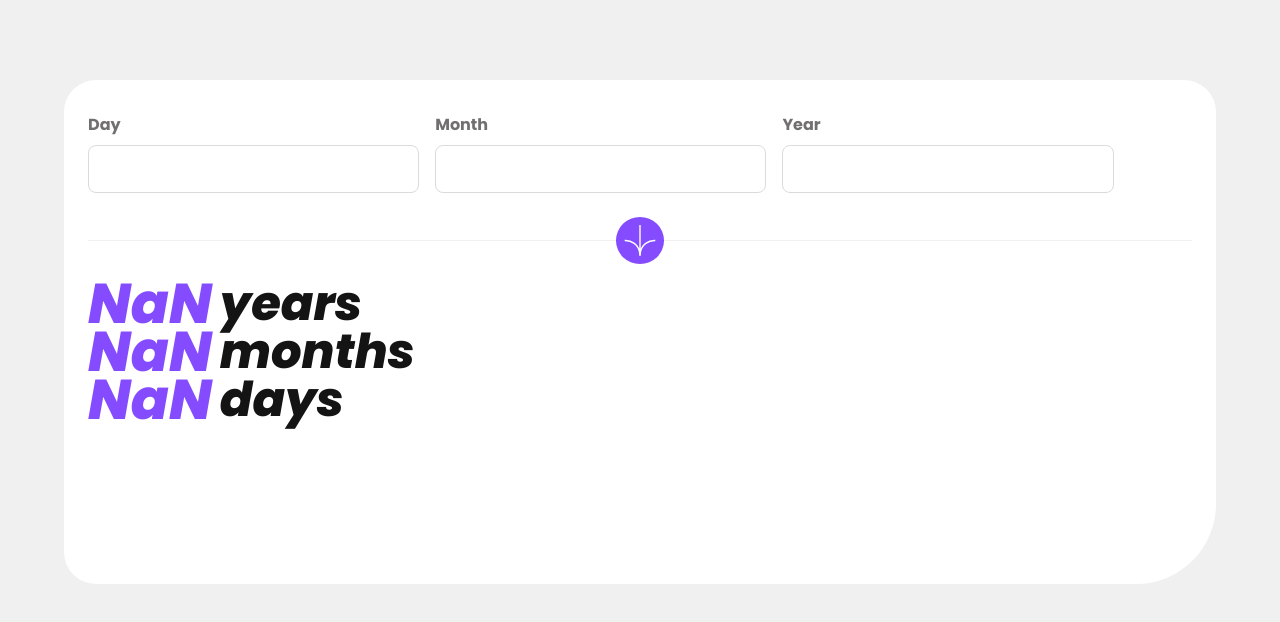
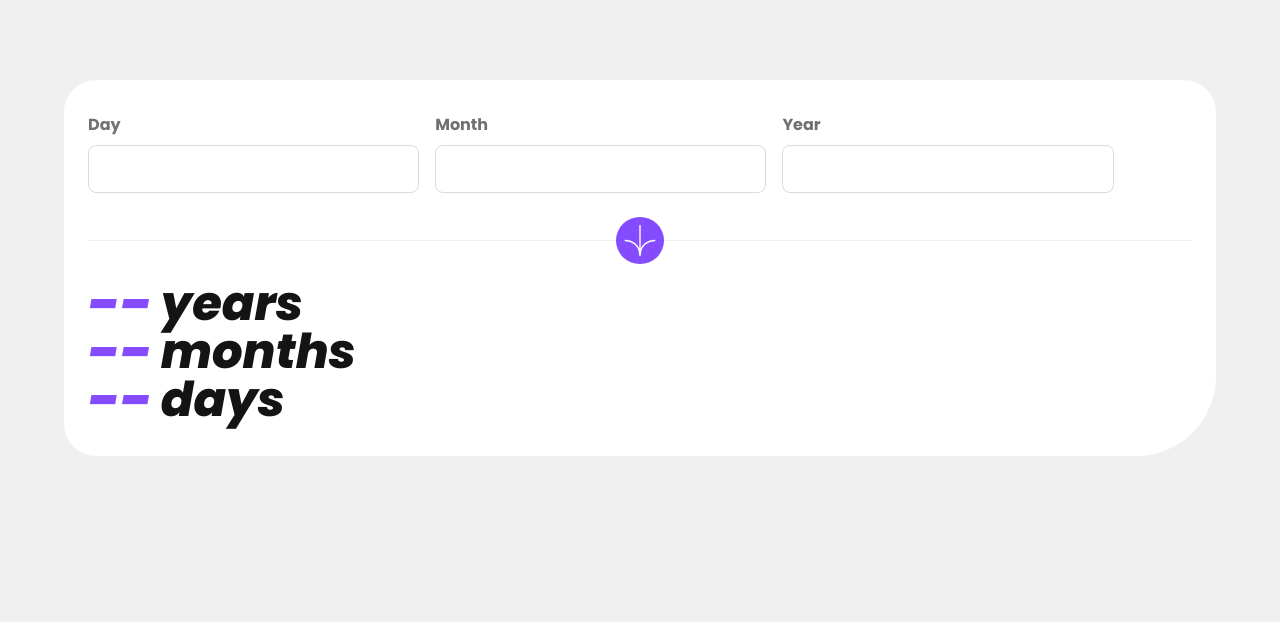
Before and after one commit to 8n9ght/age-calculator, a React (Create React App) app: page / in a window 1280 px wide. Shown: the top 622 px of the page. Built offline with nearby package versions, Linux system fonts and the light colour scheme.

Commit message:
added error logic

```diff
--- a/src/App.js
+++ b/src/App.js
@@ -2,9 +2,9 @@
 import { useEffect, useState } from "react";
 
 function App() {
-  const [day, setDay] = useState(0);
-  const [month, setMonth] = useState(0);
-  const [year, setYear] = useState(0);
+  const [day, setDay] = useState();
+  const [month, setMonth] = useState();
+  const [year, setYear] = useState();
 
   const [ageD, setAged] = useState();
   const [ageM, setAgem] = useState();
@@ -17,10 +17,6 @@ function App() {
     const [bDay, bMonth, bYear] = birthdayFormat.split("/").map(Number);
 
     const birthday = new Date(`${bYear}-${bMonth}-${bDay}`);
-    console.log(bDay, ' jour')
-    console.log(bMonth, ' mois')
-    console.log(bYear, ' année')
-    console.log(birthday)
     const today = new Date();
 
     let yearsDiff = today.getFullYear() - birthday.getFullYear();
@@ -71,7 +67,7 @@ function App() {
               maxLength={2}
               onChange={handleChangeDay}
             ></input>
-            <p className="calculator__form__message"></p>
+            <p className="calculator__form__message">{day < 1 || day > 31 ? 'Must be a valid day' : null}</p>
           </article>
           <article className="calculator__form__inputs">
             <label for="month">Month</label>
@@ -81,7 +77,7 @@ function App() {
               maxLength={2}
               onChange={handleChangeMonth}
             ></input>
-            <p className="calculator__form__message"></p>
+            <p className="calculator__form__message">{month < 0 || month > 12 ? 'Must be a valid month' : null }</p>
           </article>
           <article className="calculator__form__inputs">
             <label for="year">Year</label>
@@ -91,7 +87,7 @@ function App() {
               onChange={handleChangeYear}
               maxLength={4}
             ></input>
-            <p className="calculator__form__message"></p>
+            <p className="calculator__form__message">{year >  new Date().getFullYear() && 'Must be in the past'}</p>
           </article>
         </section>
         <section className="calculator__divider">
@@ -104,15 +100,15 @@ function App() {
         </section>
         <section className="calculator__age">
           <article className="calculator__age__item">
-            <p className="calculator__age__item--num">{ageY}</p>
+            <p className="calculator__age__item--num">{ageY >= 0 ? ageY : '--'}</p>
             <p className="calculator__age__item--label">years</p>
           </article>
           <article className="calculator__age__item">
-            <p className="calculator__age__item--num">{ageM}</p>
+            <p className="calculator__age__item--num">{ageM >= 0 && ageM <= 12 ? ageM : '--'}</p>
             <p className="calculator__age__item--label">months</p>
           </article>
           <article className="calculator__age__item">
-            <p className="calculator__age__item--num">{ageD}</p>
+            <p className="calculator__age__item--num">{ageD >= 0 && ageD <= 31 ? ageD : '--'}</p>
             <p className="calculator__age__item--label">days</p>
           </article>
         </section>
--- a/src/css/main.css
+++ b/src/css/main.css
@@ -72,7 +72,7 @@ html {
 .calculator__age__item {
   display: flex;
   gap: 0.5rem;
-  align-items: end;
+  align-items: flex-end;
   line-height: 3rem;
 }
 .calculator__age__item--num {
@@ -93,7 +93,6 @@ html {
   flex-direction: column;
   padding: 2rem 1.5rem;
   border-radius: 2rem 2rem 5rem 2rem;
-  height: 63%;
   gap: 1rem;
   position: absolute;
   top: 5rem;
--- a/src/scss/components/_age.scss
+++ b/src/scss/components/_age.scss
@@ -5,7 +5,7 @@
         &__item{
             display: flex;
             gap: .5rem;
-            align-items:end;
+            align-items: flex-end;
             line-height: 3rem;
             &--num{
                 color: hsl(259, 100%, 65%);
--- a/src/scss/components/_calculator.scss
+++ b/src/scss/components/_calculator.scss
@@ -5,7 +5,6 @@
     flex-direction: column;
     padding: 2rem 1.5rem;
     border-radius: 2rem 2rem 5rem 2rem;
-    height: 63%;
     gap: 1rem;
     position: absolute;
     top: 5rem;
```
Also changed, not shown: 1 other file (tests, documents, lock files or other folders).
